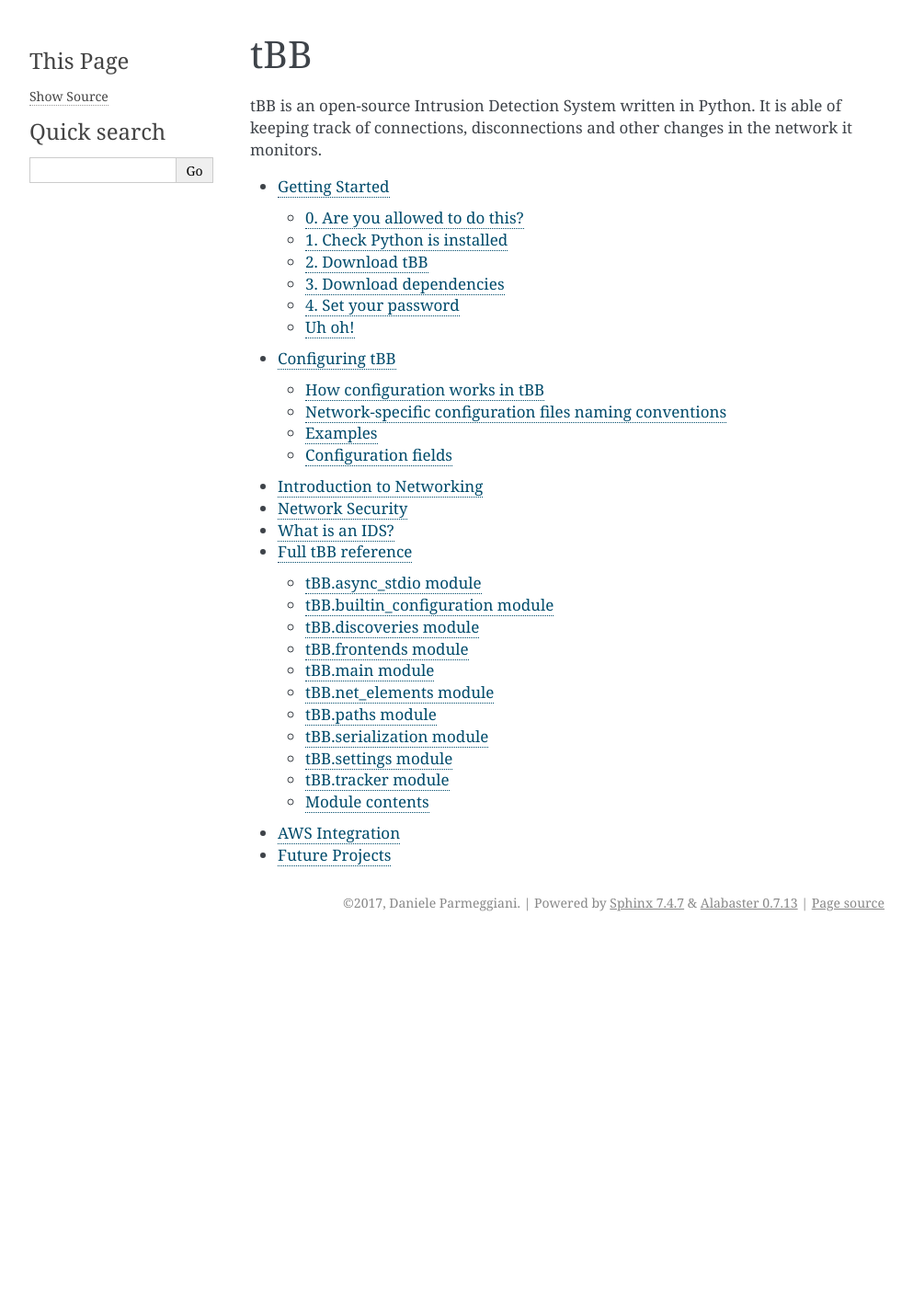
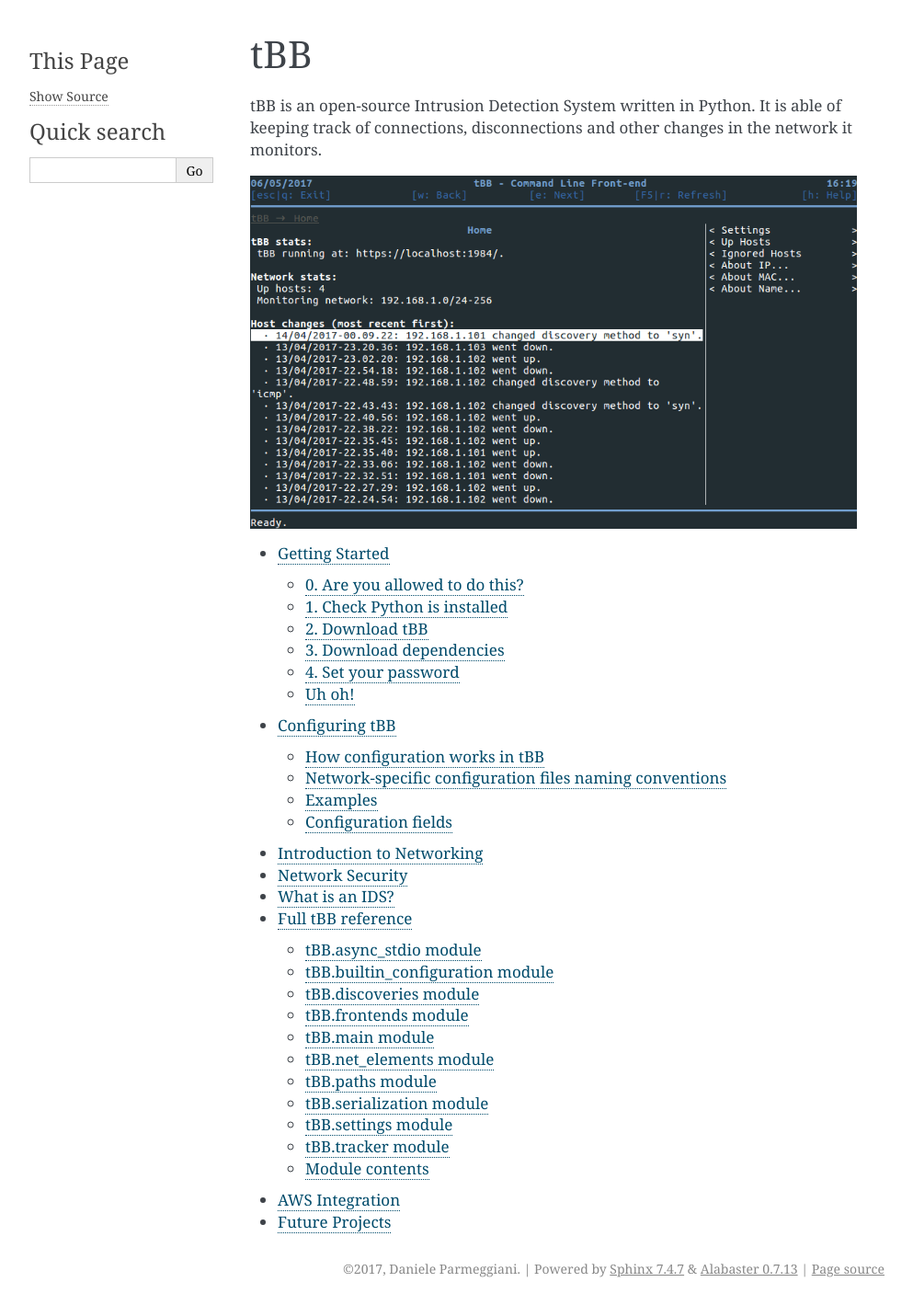
Before and after one commit to dpdani/tBB, a Sphinx documentation site: the page built from docs/index.rst, in a window 1280 px wide. Shown: the whole page at 92% size, without its empty margins (148-1141 px from the left). Built offline with Sphinx 7.4.7, drawn with Linux system fonts in a browser that asks for light colours; before the commit the page ends 1021 px from its top, so only the background shows below that.

Commit message:
Update index.rst
Added screenshot.

```diff
--- a/docs/index.rst
+++ b/docs/index.rst
@@ -8,6 +8,9 @@ tBB
 tBB is an open-source Intrusion Detection System written in Python.
 It is able of keeping track of connections, disconnections and other changes
 in the network it monitors.
+
+
+.. image :: screenshot.png
 
 
 .. toctree::
```
